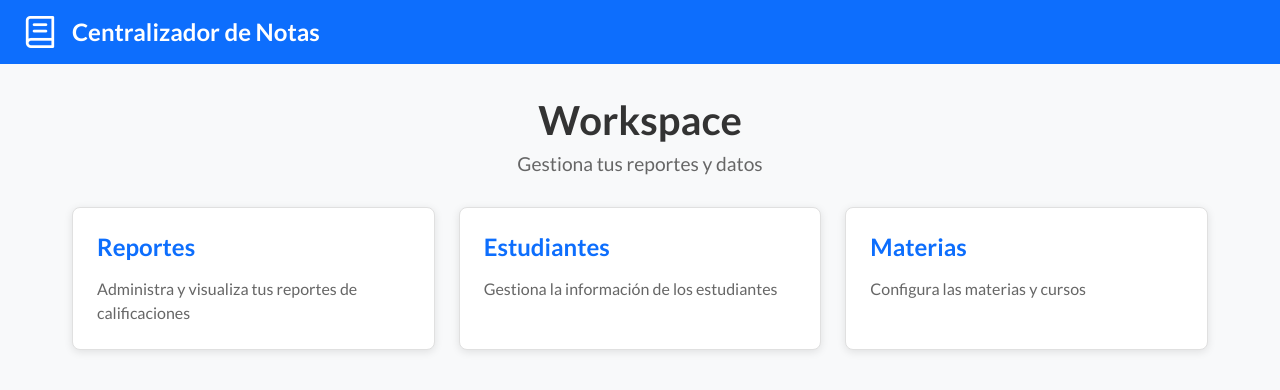
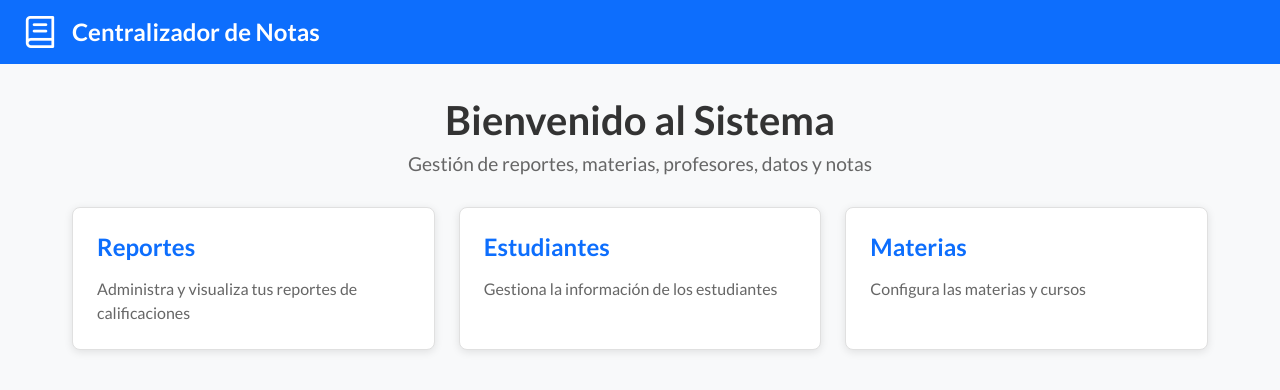
Before and after one commit to FloresAlvaro/Registro-Front, an Angular app: page / in a window 1280 px wide. Shown: the top 390 px of the page. Built offline with nearby package versions, Linux system fonts and the light colour scheme.

Commit message:
fix: update workspace header title and subtitle for clarity

```diff
--- a/src/app/workspace/workspace.component.html
+++ b/src/app/workspace/workspace.component.html
@@ -1,7 +1,7 @@
 <div class="workspace-container">
   <div class="workspace-header">
-    <h2 class="workspace-title">Workspace</h2>
-    <p class="workspace-subtitle">Gestiona tus reportes y datos</p>
+    <h2 class="workspace-title">Bienvenido al Sistema</h2>
+    <p class="workspace-subtitle">Gestión de reportes, materias, profesores, datos y notas</p>
   </div>
 
   <div class="workspace-content">
```
